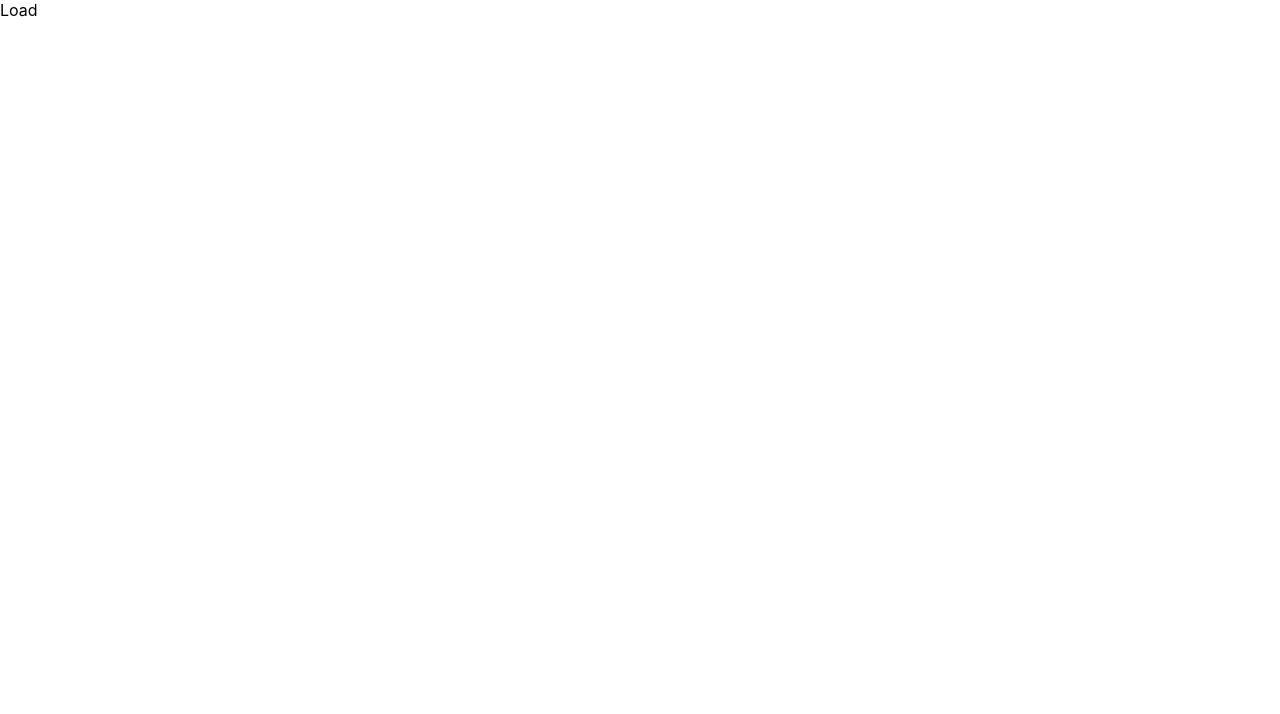
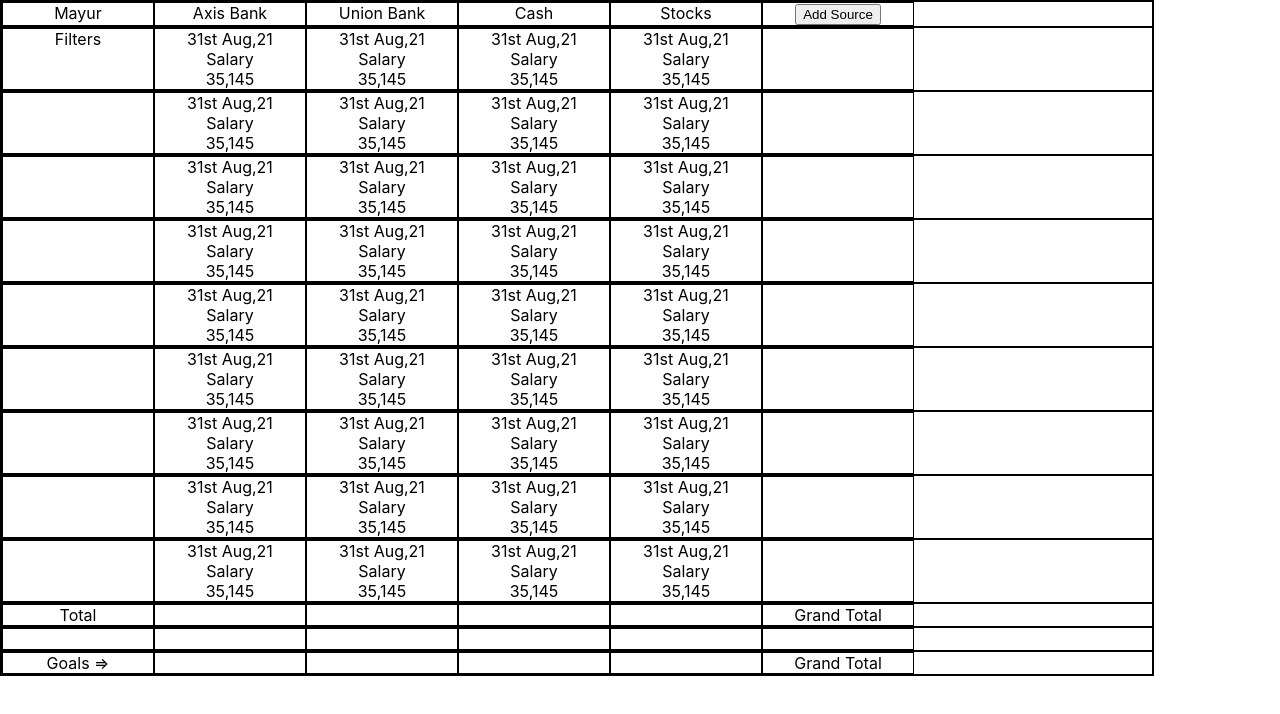
Before and after one commit to MayurChawlaa/Tracker, a React (Create React App) app: page / in a window 1280 px wide. Shown: the top 714 px of the page. Built offline with nearby package versions, Linux system fonts and the light colour scheme.

Commit message:
trying display = grid-area

```diff
--- a/src/App.js
+++ b/src/App.js
@@ -1,7 +1,9 @@
+import Tracker from "./Tracker";
+
 function App() {
   return (
     <div className="App">
-      Load
+      <Tracker/>
     </div>
   );
 }
--- /dev/null
+++ b/src/Display.js
@@ -0,0 +1,10 @@
+function Display(){
+    return(
+        <div className="display-container">
+            <div className="display-date">31st Aug,21</div>
+            <div className="display-tag">Salary</div>
+            <div className="display-amount">35,145</div>
+        </div>
+    );
+}
+export default Display;
--- /dev/null
+++ b/src/Tracker.js
@@ -0,0 +1,112 @@
+import Display from "./Display";
+function Tracker(){
+    return(
+        <div className="table">
+            <div className="row header">
+                <div className="column">Mayur</div>
+                <div className="column">Axis Bank</div>
+                <div className="column">Union Bank</div>
+                <div className="column">Cash</div>
+                <div className="column">Stocks</div>
+                <div className="column"><button>Add Source</button></div>
+            </div>
+            <div className="row">
+                <div className="column">Filters</div>
+                <div className="column" contentEditable="true"><Display/></div>
+                <div className="column" contentEditable="true"><Display/></div>
+                <div className="column" contentEditable="true"><Display/></div>
+                <div className="column" contentEditable="true"><Display/></div>
+                <div className="column" contentEditable="true"></div>
+            </div>
+            <div className="row">
+                <div className="column"></div>
+                <div className="column" contentEditable="true"><Display/></div>
+                <div className="column" contentEditable="true"><Display/></div>
+                <div className="column" contentEditable="true"><Display/></div>
+                <div className="column" contentEditable="true"><Display/></div>
+                <div className="column" contentEditable="true"></div>
+            </div>
+            <div className="row">
+                <div className="column"></div>
+                <div className="column" contentEditable="true"><Display/></div>
+                <div className="column" contentEditable="true"><Display/></div>
+                <div className="column" contentEditable="true"><Display/></div>
+                <div className="column" contentEditable="true"><Display/></div>
+                <div className="column" contentEditable="true"></div>
+            </div>
+            <div className="row">
+                <div className="column"></div>
+                <div className="column" contentEditable="true"><Display/></div>
+                <div className="column" contentEditable="true"><Display/></div>
+                <div className="column" contentEditable="true"><Display/></div>
+                <div className="column" contentEditable="true"><Display/></div>
+                <div className="column" contentEditable="true"></div>
+            </div>
+            <div className="row">
+                <div className="column"></div>
+                <div className="column" contentEditable="true"><Display/></div>
+                <div className="column" contentEditable="true"><Display/></div>
+                <div className="column" contentEditable="true"><Display/></div>
+                <div className="column" contentEditable="true"><Display/></div>
+                <div className="column" contentEditable="true"></div>
+            </div>
+            <div className="row">
+                <div className="column"></div>
+                <div className="column" contentEditable="true"><Display/></div>
+                <div className="column" contentEditable="true"><Display/></div>
+                <div className="column" contentEditable="true"><Display/></div>
+                <div className="column" contentEditable="true"><Display/></div>
+                <div className="column" contentEditable="true"></div>
+            </div>
+            <div className="row">
+                <div className="column"></div>
+                <div className="column" contentEditable="true"><Display/></div>
+                <div className="column" contentEditable="true"><Display/></div>
+                <div className="column" contentEditable="true"><Display/></div>
+                <div className="column" contentEditable="true"><Display/></div>
+                <div className="column" contentEditable="true"></div>
+            </div>
+            <div className="row">
+                <div className="column"></div>
+                <div className="column" contentEditable="true"><Display/></div>
+                <div className="column" contentEditable="true"><Display/></div>
+                <div className="column" contentEditable="true"><Display/></div>
+                <div className="column" contentEditable="true"><Display/></div>
+                <div className="column" contentEditable="true"></div>
+            </div>
+            <div className="row">
+                <div className="column"></div>
+                <div className="column" contentEditable="true"><Display/></div>
+                <div className="column" contentEditable="true"><Display/></div>
+                <div className="column" contentEditable="true"><Display/></div>
+                <div className="column" contentEditable="true"><Display/></div>
+                <div className="column" contentEditable="true"></div>
+            </div>
+            <div className="row">
+                <div className="column">Total</div>
+                <div className="column" contentEditable="true"></div>
+                <div className="column" contentEditable="true"></div>
+                <div className="column" contentEditable="true"></div>
+                <div className="column" contentEditable="true"></div>
+                <div className="column" contentEditable="true">Grand Total</div>
+            </div>
+            <div className="row">
+                <div className="column"></div>
+                <div className="column" contentEditable="true"></div>
+                <div className="column" contentEditable="true"></div>
+                <div className="column" contentEditable="true"></div>
+                <div className="column" contentEditable="true"></div>
+                <div className="column" contentEditable="true"></div>
+            </div>
+            <div className="row">
+                <div className="column">Goals =></div>
+                <div className="column" contentEditable="true"></div>
+                <div className="column" contentEditable="true"></div>
+                <div className="column" contentEditable="true"></div>
+                <div className="column" contentEditable="true"></div>
+                <div className="column" contentEditable="true">Grand Total</div>
+            </div>
+        </div>
+    )
+}
+export default Tracker;
--- /dev/null
+++ b/src/display_style.css
@@ -0,0 +1,6 @@
+.display-container {
+    display: grid;
+    grid-area:
+    "d a"
+    "t a";
+}
--- a/src/index.css
+++ b/src/index.css
@@ -11,3 +11,21 @@
   font-family: source-code-pro, Menlo, Monaco, Consolas, 'Courier New',
     monospace;
 }
+
+.table {
+  border : 1px solid black;
+  display: flex;
+  flex-direction: column;
+  width:90%;
+  text-align: center;
+}
+.row {
+  border : 1px solid black;
+  display: flex;
+  overflow: hidden;
+}
+.column {
+  border : 1px solid black;
+  width : 150px;
+  max-width: 200px;
+}
```
